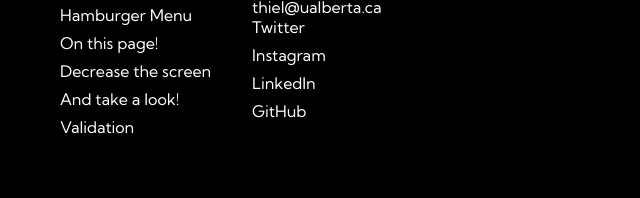
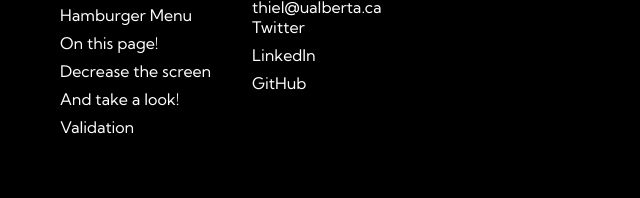
Before and after one commit to SuperPablo987/MyPortfolio, a plain HTML site: page index.html in a window 1280 px wide. Shown: the part 1765-1963 px from the top of the page, 596-1236 px from the left. Drawn offline with Linux system fonts and the light colour scheme; a script that the page names is missing.

Commit message:
Updated footer

```diff
--- a/index.html
+++ b/index.html
@@ -110,7 +110,6 @@
                         <p>780-887-0330</p>
                         <p>thiel@ualberta.ca</p>
                         <a href="https://twitter.com/threaldealthiel">Twitter</a>
-                        <a href="https://www.instagram.com/therealdealthiel/">Instagram</a>
                         <a href="https://www.linkedin.com/in/thielpeter/">LinkedIn</a>
                         <a href="https://github.com/SuperPablo987">GitHub</a>
                     </div>
```
Also changed, not shown: pages/contact.html (+0 -1 lines), pages/cssjsprojects.html (+0 -1 lines), pages/htmlproject.html (+0 -1 lines).
